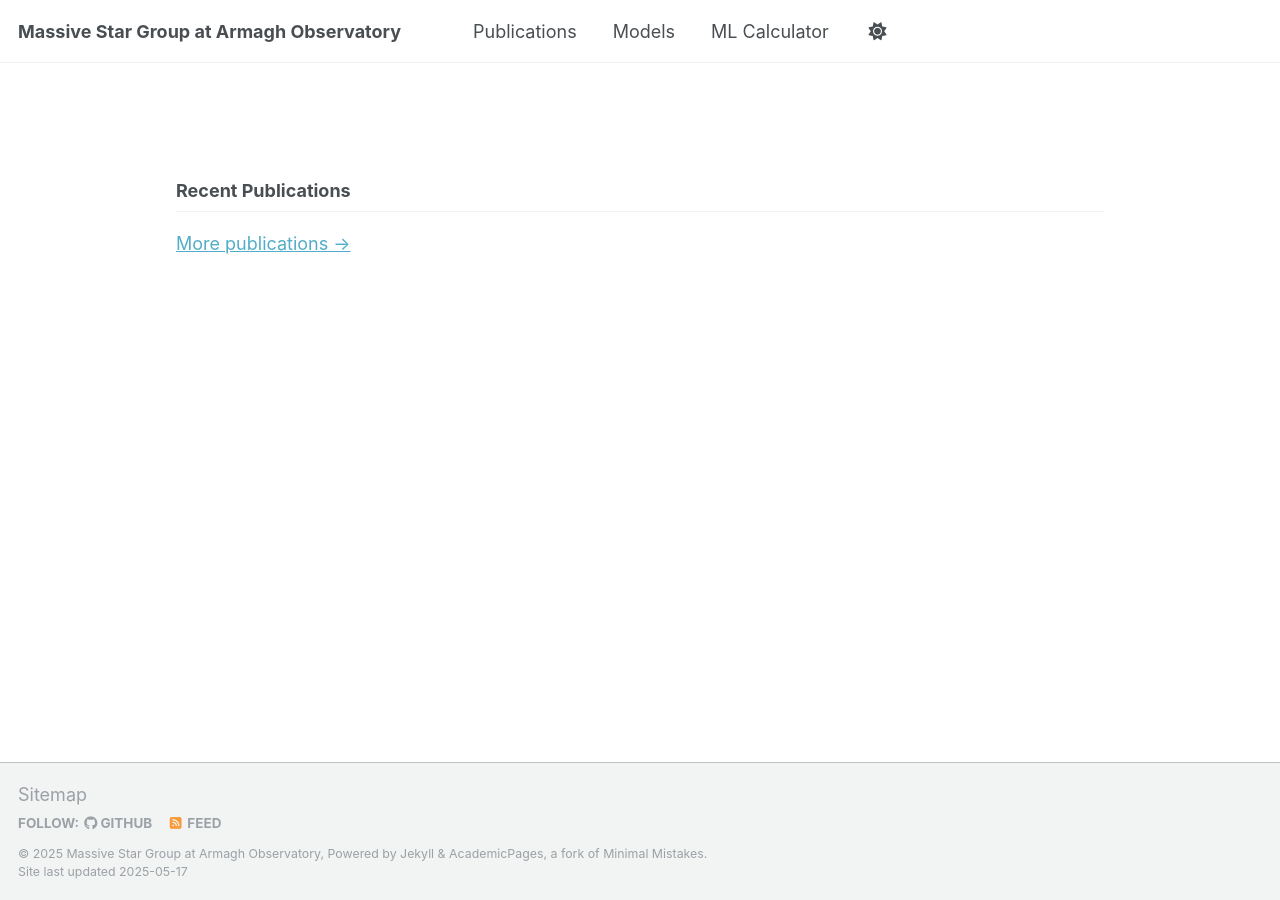
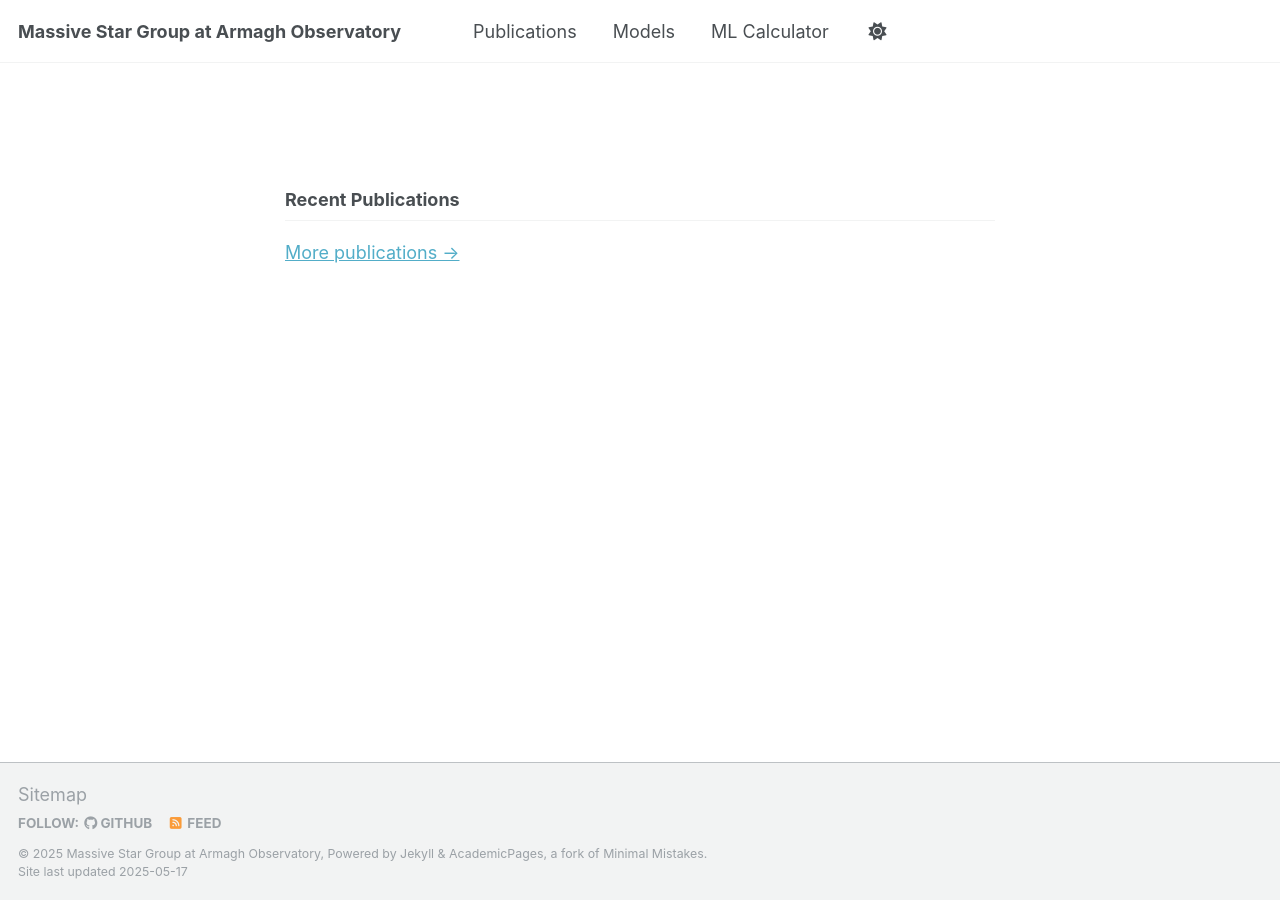
Before and after one commit to Mdot-com/mdot.com, a Jekyll site: the page built from index.md, in a window 1280 px wide. Built offline with Jekyll 4.4.1, drawn with Linux system fonts in a browser that asks for light colours.

Commit message:
Update archive.html

```diff
--- a/_layouts/archive.html
+++ b/_layouts/archive.html
@@ -18,11 +18,11 @@ layout: default
 
 <div id="main" role="main">
 
-
-  <div class="archive">
+  <div class="archive" style="max-width: 800px; margin: 0 auto; text-align: justify; padding: 1.5rem;">
     {% unless page.header.overlay_color or page.header.overlay_image %}
       <h1 class="page__title">{{ page.title }}</h1>
     {% endunless %}
     {{ content }}
   </div>
+
 </div>
```
